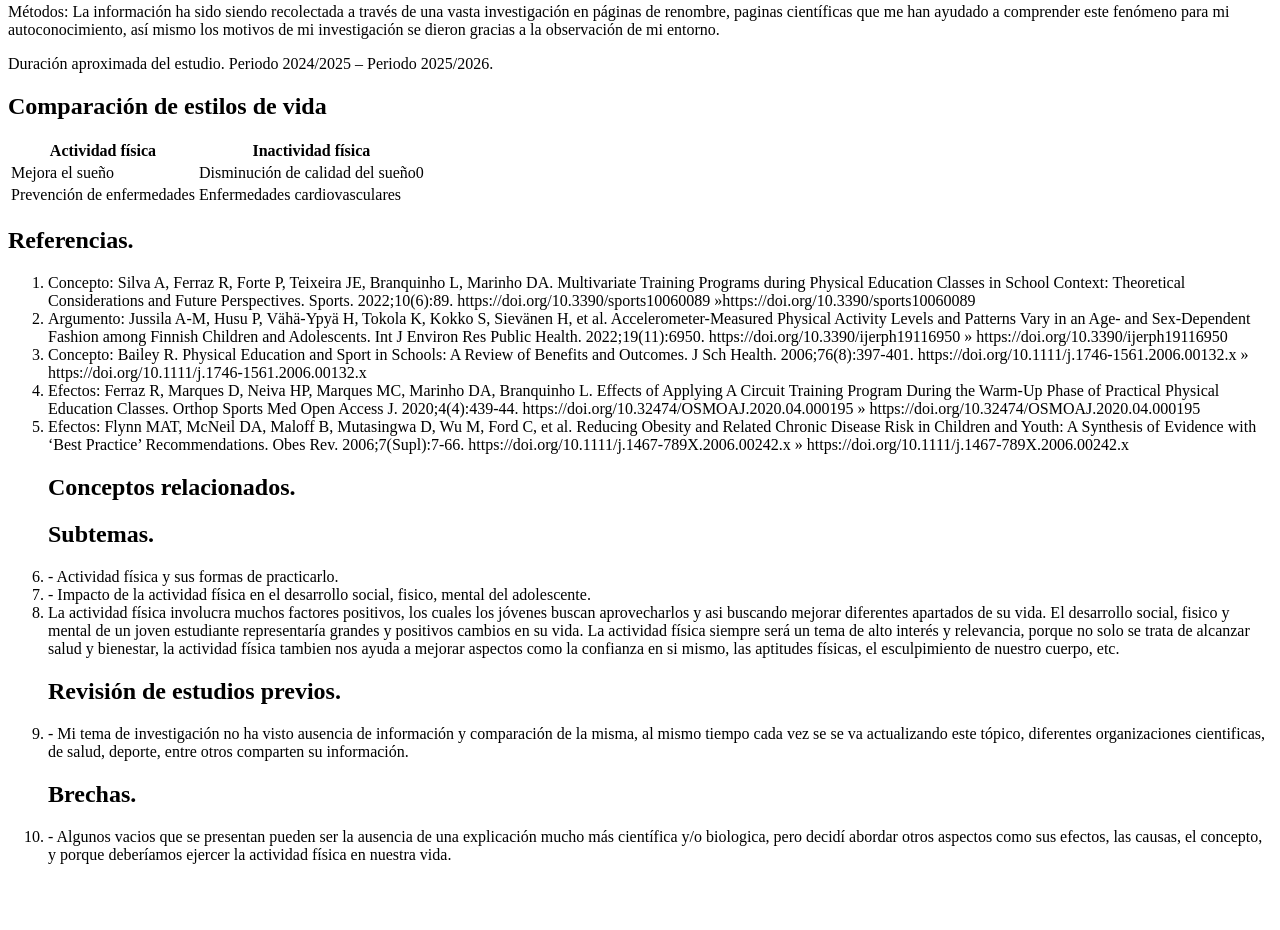
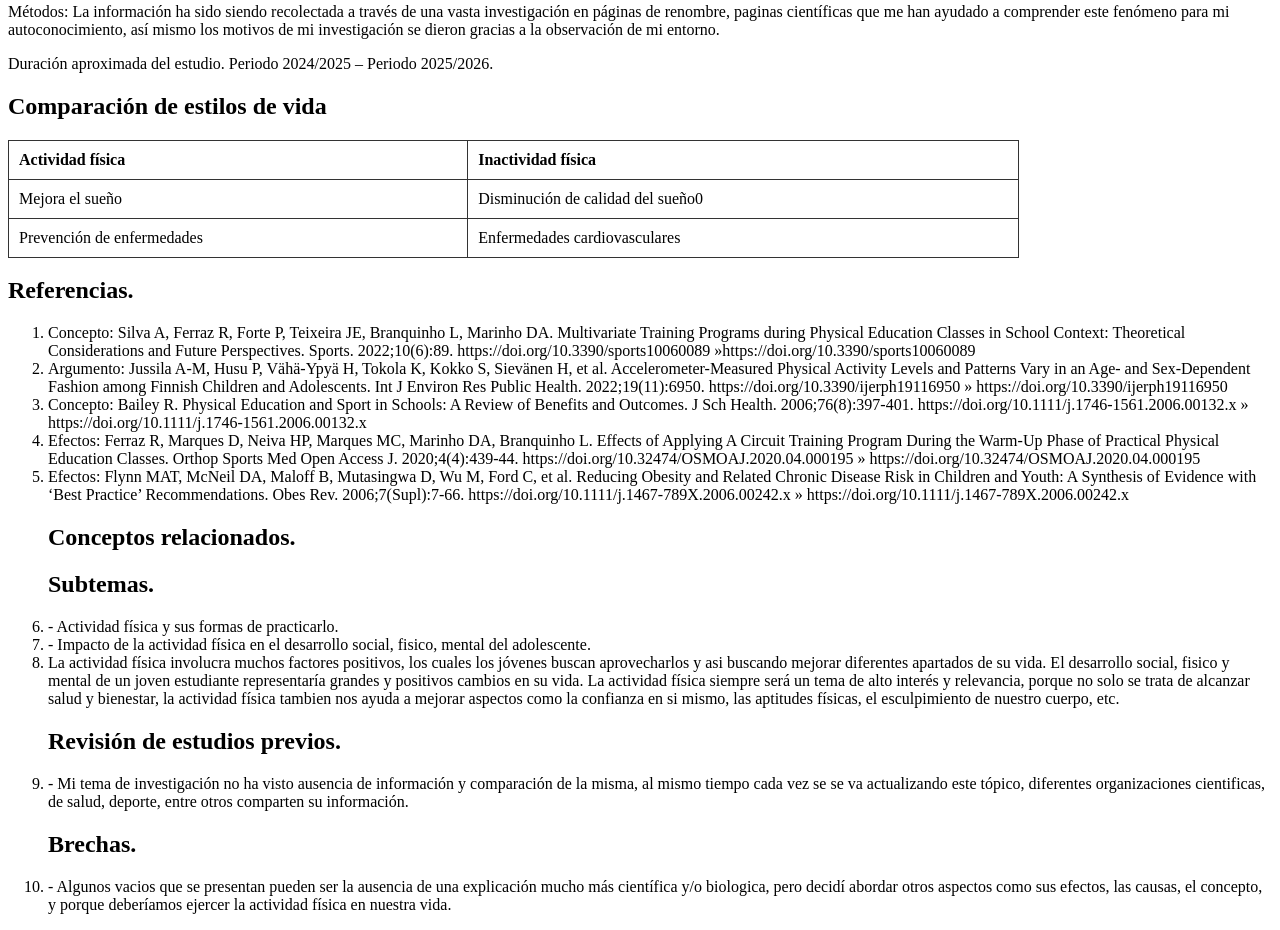
Before and after one commit to xaviparedesg/3RO-A-BGU-PROGRA-XAVIER-S4, a plain HTML site: page investigacion.html in a window 1280 px wide. Shown: the part 2150-3080 px from the top of the page. Before the commit the page ends 3030 px from the top, so only its background shows below. Drawn offline with Linux system fonts and the light colour scheme.

Commit message:
Add files via upload

```diff
--- a/investigacion.html
+++ b/investigacion.html
@@ -6,6 +6,7 @@
         <meta http-equiv="X-UA-Compatible" content="IE=edge">
         <meta name="viewport" content="width=device-width, initial-scale=1.0">
         <title>Investigación</title>
+        <link rel="stylesheet" href="styleInvestigacion.css">
     </head>
 
     <body>
--- /dev/null
+++ b/styleInvestigacion.css
@@ -0,0 +1,12 @@
+.tabla-estilo {
+  border-collapse: collapse;
+  width: 80%;
+  margin-top: 20px;
+  background-color: white;
+}
+
+.tabla-estilo, .tabla-estilo th, .tabla-estilo td {
+  border: 1px solid #333;
+  padding: 10px;
+  text-align: left;
+}
```
